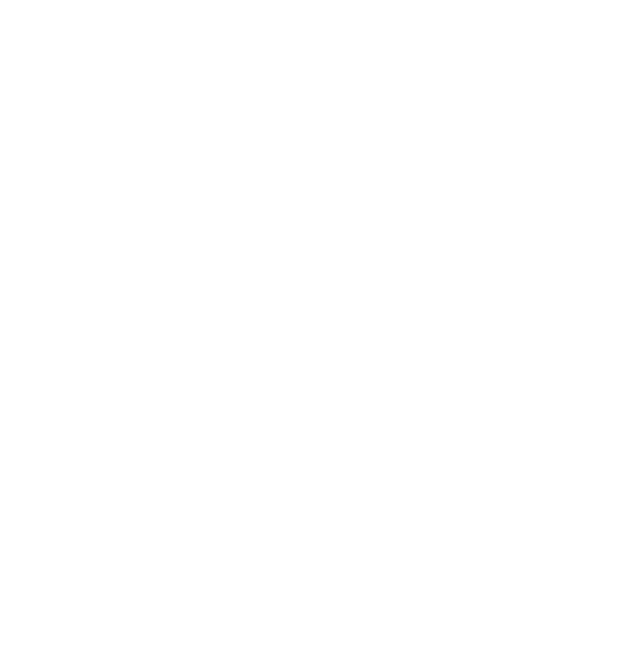
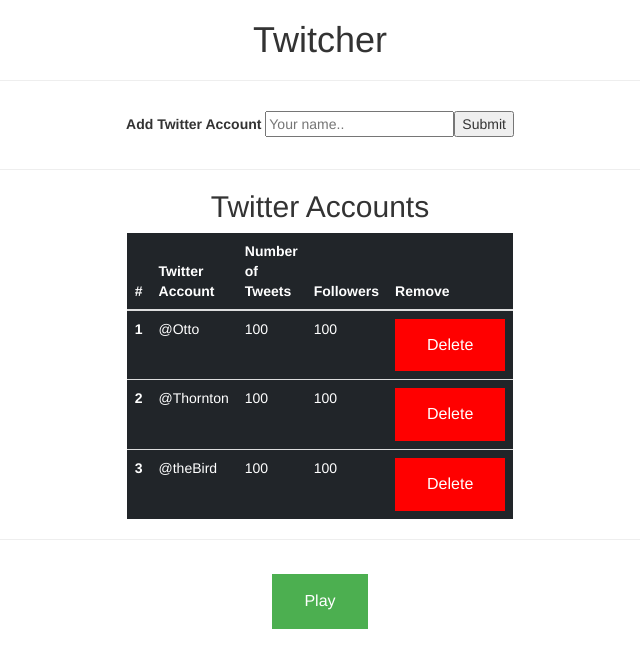
Before and after one commit to RyanGibb/twitcher, a website: page static/index.html in a window 1280 px wide. Shown: the whole page, without its empty margins (320-960 px from the left). Drawn offline with nearby package versions, Linux system fonts and the light colour scheme.

Commit message:
front end

```diff
--- a/static/index.css
+++ b/static/index.css
@@ -0,0 +1,33 @@
+.table{
+    background: #212529 !important;
+    color: white !important;
+}
+.button {
+    background-color: #4CAF50; /* Green */
+    border: none;
+    color: white;
+    padding: 16px 32px;
+    text-align: center;
+    text-decoration: none;
+    display: inline-block;
+    font-size: 16px;
+    margin: 4px 2px;
+    -webkit-transition-duration: 0.4s; /* Safari */
+    transition-duration: 0.4s;
+    cursor: pointer;
+}
+.deleteButton {
+    background-color: red; /* Green */
+    border: none;
+    color: white;
+    padding: 15px 32px;
+    text-align: center;
+    text-decoration: none;
+    display: inline-block;
+    font-size: 16px;
+}
+.center {
+    margin: auto;
+    width: 50%;
+    padding: 10px;
+}
--- a/static/index.html
+++ b/static/index.html
@@ -2,9 +2,63 @@
 <html lang="en">
 <head>
     <meta charset="UTF-8">
-    <title>Twitcher</title>
-</head>
+    <title>Title</title>
+    <meta charset="utf-8">
+    <link rel="stylesheet" type="text/css" href="index.css">
+    <meta name="viewport" content="width=device-width, initial-scale=1">
+    <link rel="stylesheet" href="https://maxcdn.bootstrapcdn.com/bootstrap/3.4.0/css/bootstrap.min.css">
+    <script src="https://ajax.googleapis.com/ajax/libs/jquery/3.3.1/jquery.min.js"></script>
+    <script src="https://maxcdn.bootstrapcdn.com/bootstrap/3.4.0/js/bootstrap.min.js"></script></head>
 <body>
+
+<h1 style="text-align: center" >Twitcher </h1>
+<hr>
+<div style="margin: auto; text-align: center" class="center" >
+<form >
+    <label for="fname">Add Twitter Account</label>
+    <input type="text" id="fname" name="firstname" placeholder="Your name.."><input type="submit" value="Submit">
+</form>
+</div>
+<hr>
+<h2 style="text-align: center"> Twitter Accounts</h2>
+<table class="table table-dark center" style="width: 20%">
+    <thead>
+    <tr>
+        <th scope="col">#</th>
+        <th scope="col">Twitter Account</th>
+        <th scope="col">Number of Tweets</th>
+        <th scope="col">Followers</th>
+        <th scope="col">Remove</th>
+    </tr>
+    </thead>
+    <tbody>
+    <tr>
+        <th scope="row">1</th>
+        <td>@Otto</td>
+        <td>100</td>
+        <td>100</td>
+        <td><button class="deleteButton">Delete</button></td>
+    </tr>
+    <tr>
+        <th scope="row">2</th>
+        <td>@Thornton</td>
+        <td>100</td>
+        <td>100</td>
+        <td><button class="deleteButton">Delete</button></td>
+    </tr>
+    <tr>
+        <th scope="row">3</th>
+        <td>@theBird</td>
+        <td>100</td>
+        <td>100</td>
+        <td><button class="deleteButton">Delete</button></td>
+    </tr>
+    </tbody>
+</table>
+<hr>
+<div class="center" style="; text-align: center">
+<button class="button" style="left: 50%">Play</button>
+</div>
 
 </body>
 </html>
--- /dev/null
+++ b/static/landing-page.css
@@ -0,0 +1,127 @@
+/*!
+ * Start Bootstrap - Landing Page v5.0.3 (https://startbootstrap.com/template-overviews/landing-page)
+ * Copyright 2013-2019 Start Bootstrap
+ * Licensed under MIT (https://github.com/BlackrockDigital/startbootstrap-landing-page/blob/master/LICENSE)
+ */
+
+body {
+  font-family: 'Lato', 'Helvetica Neue', Helvetica, Arial, sans-serif;
+}
+
+h1,
+h2,
+h3,
+h4,
+h5,
+h6 {
+  font-family: 'Lato', 'Helvetica Neue', Helvetica, Arial, sans-serif;
+  font-weight: 700;
+}
+
+header.masthead {
+  position: relative;
+  background-color: #343a40;
+  background: url("../img/bg-masthead.jpg") no-repeat center center;
+  background-size: cover;
+  padding-top: 8rem;
+  padding-bottom: 8rem;
+}
+
+header.masthead .overlay {
+  position: absolute;
+  background-color: #212529;
+  height: 100%;
+  width: 100%;
+  top: 0;
+  left: 0;
+  opacity: 0.3;
+}
+
+header.masthead h1 {
+  font-size: 2rem;
+}
+
+@media (min-width: 768px) {
+  header.masthead {
+    padding-top: 12rem;
+    padding-bottom: 12rem;
+  }
+  header.masthead h1 {
+    font-size: 3rem;
+  }
+}
+
+.showcase .showcase-text {
+  padding: 3rem;
+}
+
+.showcase .showcase-img {
+  min-height: 30rem;
+  background-size: cover;
+}
+
+@media (min-width: 768px) {
+  .showcase .showcase-text {
+    padding: 7rem;
+  }
+}
+
+.features-icons {
+  padding-top: 7rem;
+  padding-bottom: 7rem;
+}
+
+.features-icons .features-icons-item {
+  max-width: 20rem;
+}
+
+.features-icons .features-icons-item .features-icons-icon {
+  height: 7rem;
+}
+
+.features-icons .features-icons-item .features-icons-icon i {
+  font-size: 4.5rem;
+}
+
+.features-icons .features-icons-item:hover .features-icons-icon i {
+  font-size: 5rem;
+}
+
+.testimonials {
+  padding-top: 7rem;
+  padding-bottom: 7rem;
+}
+
+.testimonials .testimonial-item {
+  max-width: 18rem;
+}
+
+.testimonials .testimonial-item img {
+  max-width: 12rem;
+  -webkit-box-shadow: 0px 5px 5px 0px #adb5bd;
+  box-shadow: 0px 5px 5px 0px #adb5bd;
+}
+
+.call-to-action {
+  position: relative;
+  background-color: #343a40;
+  background: url("../img/bg-masthead.jpg") no-repeat center center;
+  background-size: cover;
+  padding-top: 7rem;
+  padding-bottom: 7rem;
+}
+
+.call-to-action .overlay {
+  position: absolute;
+  background-color: #212529;
+  height: 100%;
+  width: 100%;
+  top: 0;
+  left: 0;
+  opacity: 0.3;
+}
+
+footer.footer {
+  padding-top: 4rem;
+  padding-bottom: 4rem;
+}
```
Also changed, not shown: static/script.js (+28 -0 lines).
